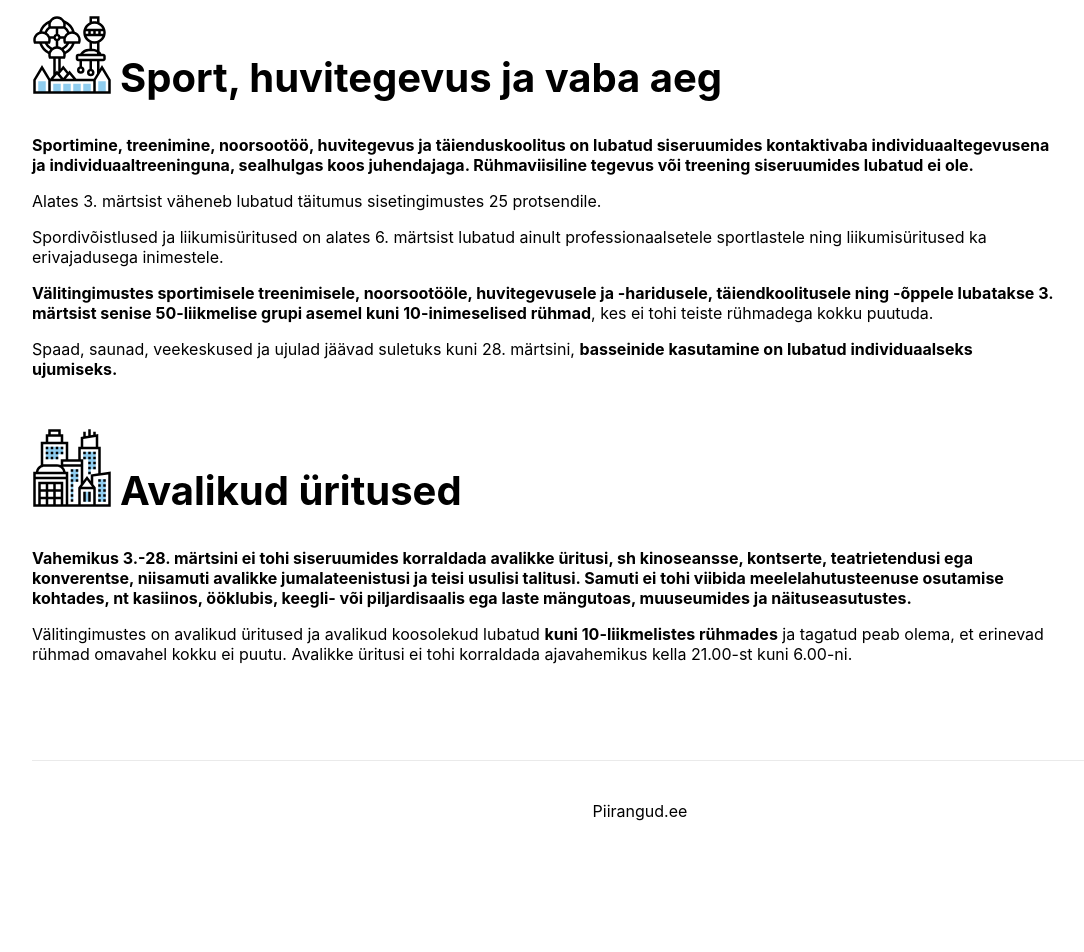
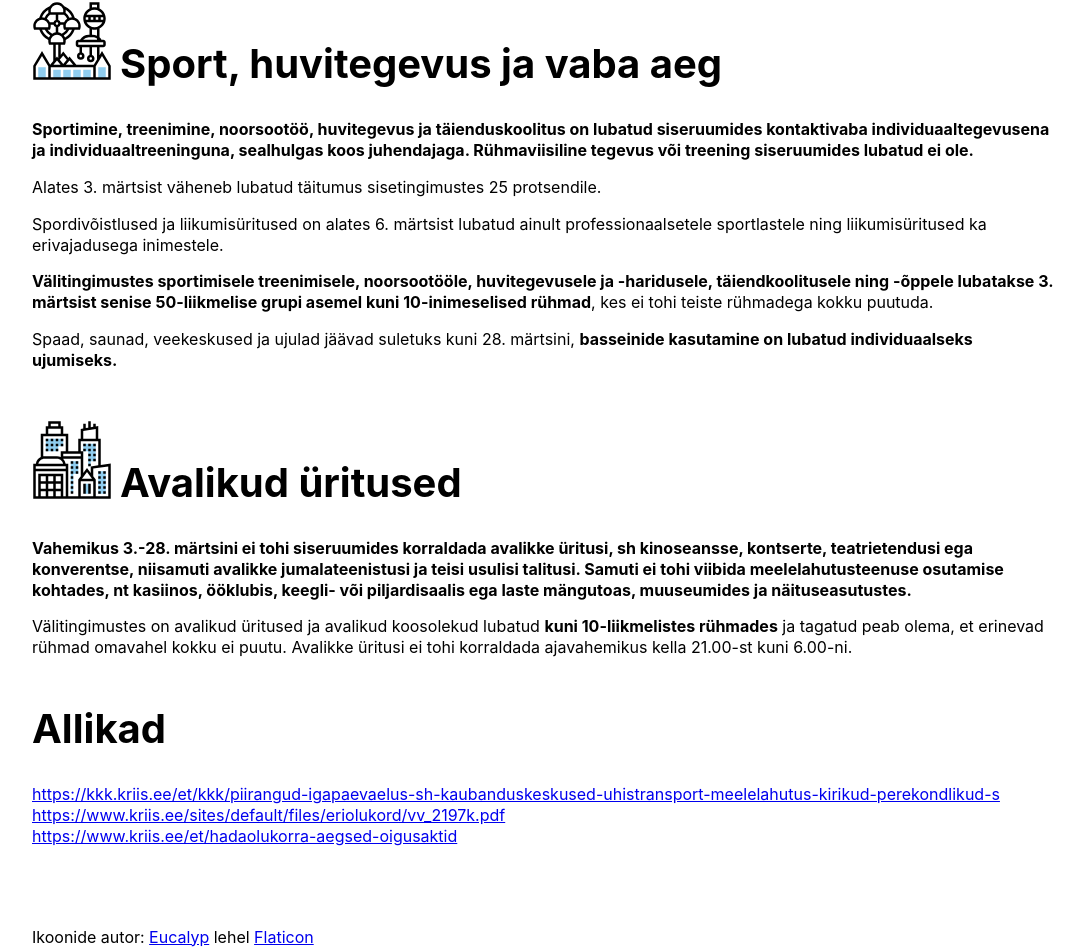
Before and after one commit to keeganmcbride/piirangud, a Next.js app: page / in a window 1280 px wide. Shown: the part 1349-2301 px from the top of the page, without its empty margins (0-1084 px from the left). Before the commit the page ends 2241 px from the top, so only its background shows below. Built offline with nearby package versions, Linux system fonts and the light colour scheme.

Commit message:
Add sources

```diff
--- a/components/Page.module.css
+++ b/components/Page.module.css
@@ -18,33 +18,31 @@
 .header {
   display: flex;
   justify-content: space-between;
-  align-items: center;
+  align-items: flex-start;
 }
 
 .header nav {
-  margin-top: 16px;
+  margin-top: 32px;
+}
+
+@media all and (max-width: 720px) and (max-resolution: 4dppx),
+  all and (max-width: 720px) and (-webkit-max-device-pixel-ratio: 4) {
+  .header {
+    flex-direction: column-reverse;
+    align-items: flex-start;
+    justify-content: flex-start;
+  }
+  .header nav {
+    margin: 0 0 24px 0;
+  }
 }
 
 .header ul {
   display: flex;
   list-style-type: none;
+  padding: 0;
 }
 
 .header li + li {
   margin-left: 40px;
 }
-
-.footer {
-  width: 100%;
-  height: 100px;
-  border-top: 1px solid #eaeaea;
-  display: flex;
-  justify-content: center;
-  align-items: center;
-}
-
-.footer a {
-  display: flex;
-  justify-content: center;
-  align-items: center;
-}
--- a/components/RegulationPage.js
+++ b/components/RegulationPage.js
@@ -15,8 +15,26 @@ export const RegulationPage = ({ regulations, metadata }) => {
         <Header locale={locale} metadata={metadata} />
         <main className={styles.main}>
           <Regulations regulations={regulations} />
+          <h2>
+            <FormattedMessage id="sources" />
+          </h2>
+          {metadata.sources.map((source) => (
+            <a key={source} href={source}>
+              {source}
+            </a>
+          ))}
         </main>
-        <footer className={styles.footer}>Piirangud.ee</footer>
+        <footer>
+          <FormattedMessage
+            id="iconCredits"
+            values={{
+              eucalyp: (
+                <a href="https://www.flaticon.com/authors/eucalyp">Eucalyp</a>
+              ),
+              flaticon: <a href="https://www.flaticon.com/">Flaticon</a>,
+            }}
+          />
+        </footer>
       </div>
     </>
   );
--- a/styles/globals.css
+++ b/styles/globals.css
@@ -13,14 +13,22 @@ body {
 h1 {
   font-size: 4rem;
   margin-bottom: 8px;
+  margin-top: 16px;
 }
 
 h2 {
   font-size: 2.5rem;
 }
 
-p {
+p,
+a {
   font-size: 1rem;
+  line-height: 1.3;
+}
+
+h1,
+h2 {
+  line-height: 1.1;
 }
 
 small {
--- a/translations/ee.json
+++ b/translations/ee.json
@@ -1,4 +1,6 @@
 {
   "title": "Kehtivad piirangud",
-  "time": "Seisuga {time, date} {time, time, medium}"
+  "time": "Seisuga {time, date} {time, time, medium}",
+  "iconCredits": "Ikoonide autor: {eucalyp} lehel {flaticon}",
+  "sources": "Allikad"
 }
--- a/translations/en.json
+++ b/translations/en.json
@@ -1,4 +1,6 @@
 {
   "title": "Current restrictions",
-  "time": "As of {time, date} {time, time, medium}"
+  "time": "As of {time, date} {time, time, medium}",
+  "iconCredits": "Icons made by {eucalyp} from {flaticon}",
+  "sources": "Sources"
 }
--- a/translations/ru.json
+++ b/translations/ru.json
@@ -1,4 +1,6 @@
 {
   "title": "Текущие ограничения",
-  "time": "с {time, date} {time, time, medium}"
+  "time": "с {time, date} {time, time, medium}",
+  "iconCredits": "Автор иконок: {eucalyp} от {flaticon}",
+  "sources": "Источники"
 }
```
